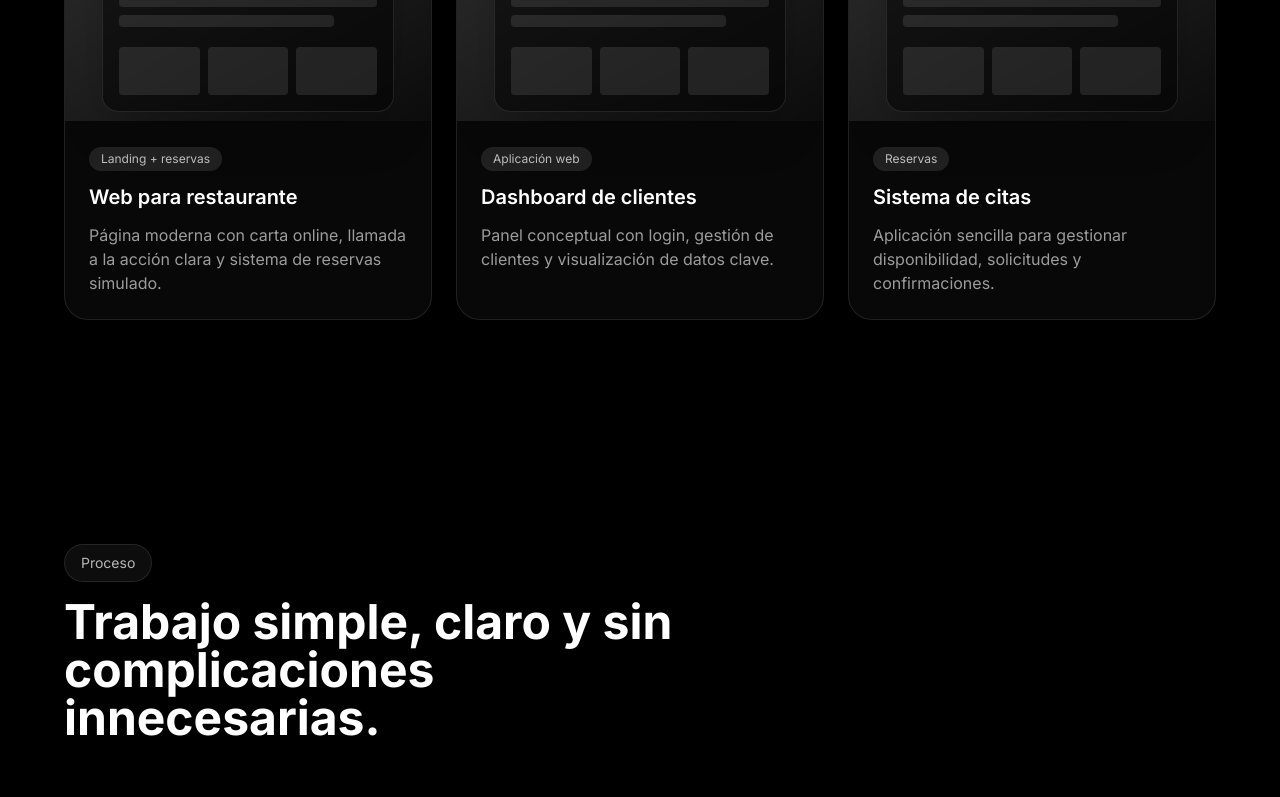
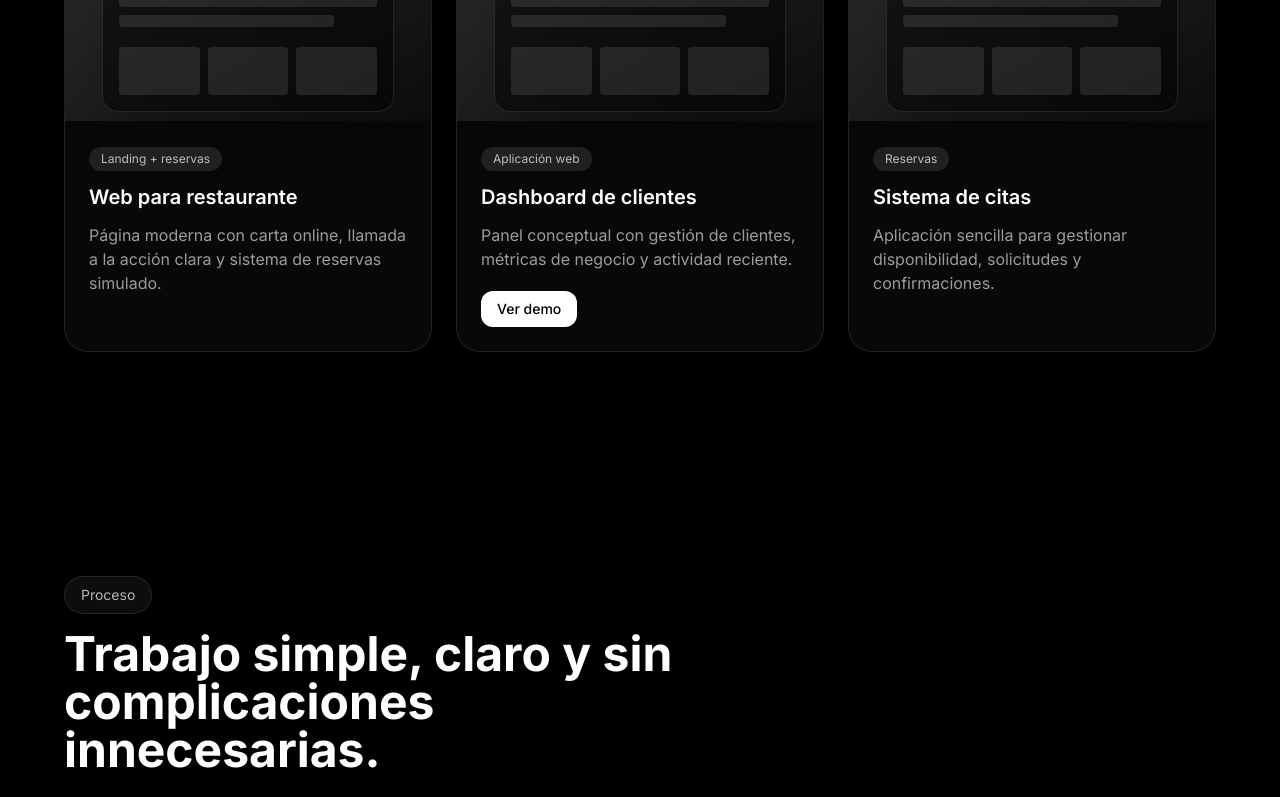
Before and after one commit to devjdoria/jjdoria-web, a Next.js app: page / in a window 1280 px wide. Shown: the part 2300-3097 px from the top of the page. Built offline with nearby package versions, Linux system fonts and the light colour scheme.

Commit message:
Add CRM dashboard demo link

```diff
--- a/src/app/layout.tsx
+++ b/src/app/layout.tsx
@@ -7,8 +7,18 @@ const inter = Inter({
 });
 
 export const metadata: Metadata = {
-  title: "JJDoria",
-  description: "Full Stack Developer",
+  title: "JJDoria | Software development",
+  description:
+    "Modern web-sites, apps and business automation.",
+  openGraph: {
+    title: "JJDoria",
+    description:
+      "Software development and AI automation.",
+    url: "https://www.devjjdoria.com",
+    siteName: "JJDoria",
+    locale: "es_ES",
+    type: "website",
+  },
 };
 
 export default function RootLayout({
--- a/src/components/sections/Projects.tsx
+++ b/src/components/sections/Projects.tsx
@@ -9,7 +9,8 @@ const projects = [
     title: "Dashboard de clientes",
     tag: "Aplicación web",
     description:
-      "Panel conceptual con login, gestión de clientes y visualización de datos clave.",
+      "Panel conceptual con gestión de clientes, métricas de negocio y actividad reciente.",
+    url: "https://crm-dashboard-dusky-zeta.vercel.app",
   },
   {
     title: "Sistema de citas",
@@ -66,6 +67,15 @@ export default function Projects() {
                 </span>
                 <h3 className="mb-3 text-xl font-semibold">{project.title}</h3>
                 <p className="text-white/60">{project.description}</p>
+                  {"url" in project && (
+                    <a
+                      href={project.url}
+                      target="_blank"
+                      className="mt-5 inline-flex rounded-xl bg-white px-4 py-2 text-sm font-medium text-black transition hover:scale-105"
+                    >
+                      Ver demo
+                    </a>
+                  )}
               </div>
             </article>
           ))}
```
